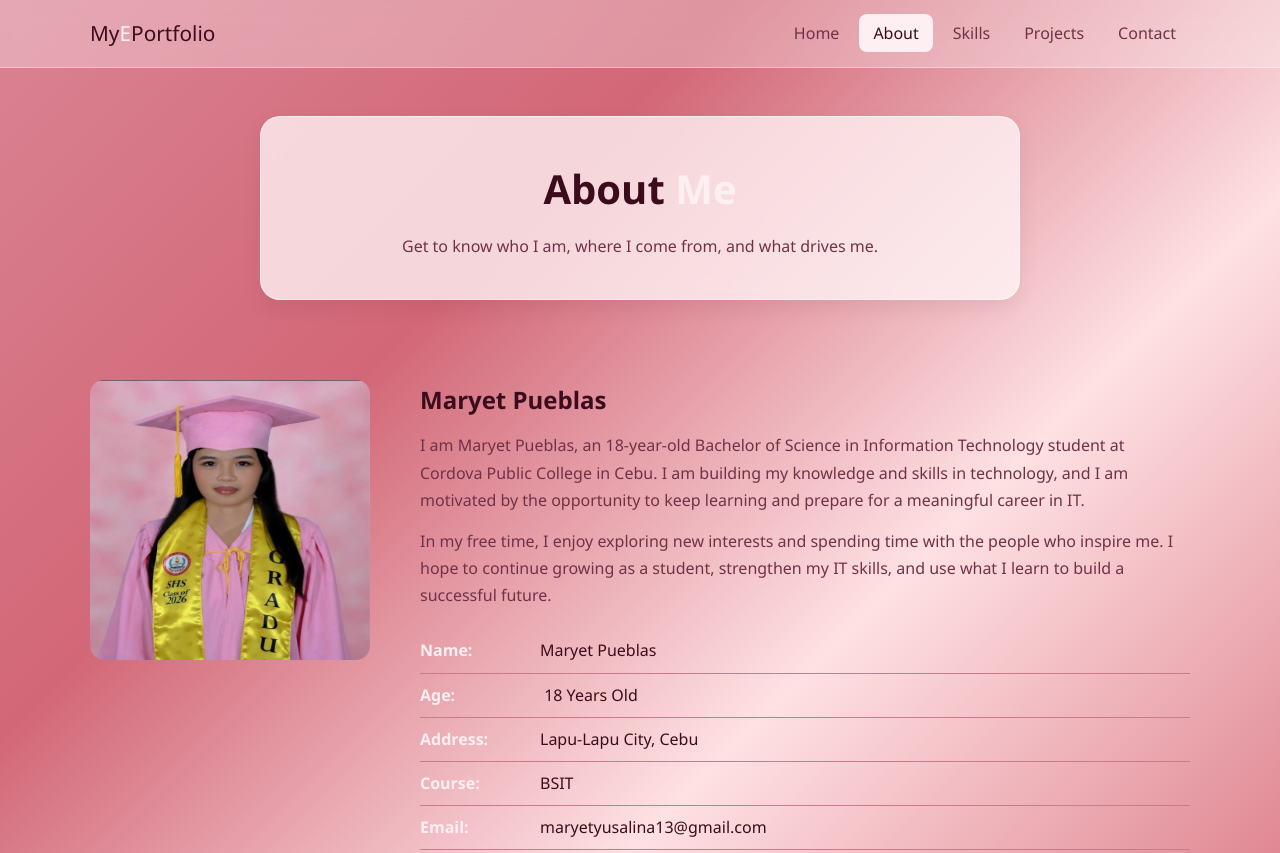
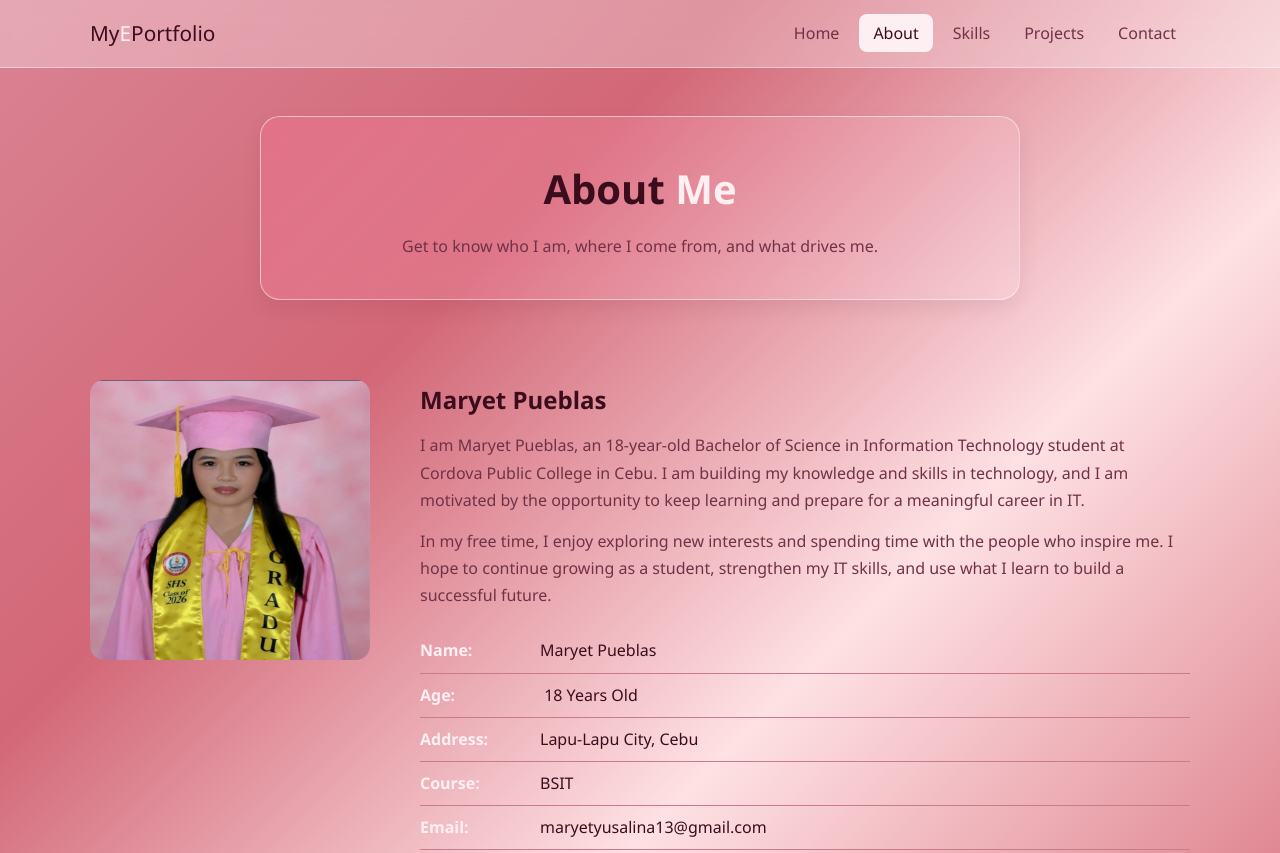
Before and after one commit to maryetyusalina13-lang/portfolio.itc, a plain HTML site: page about.html in a window 1280 px wide. Shown: the top 853 px of the page. Drawn offline with Linux system fonts and the light colour scheme.

Commit message:
Tint page heading cards to match the skill progress bars

```diff
--- a/style.css
+++ b/style.css
@@ -73,9 +73,9 @@ a { color: var(--accent); text-decoration: none; }
   margin: 48px auto 10px;
   padding: 38px 28px;
   text-align: center;
-  background: var(--bg-card);
-  backdrop-filter: blur(10px);
-  -webkit-backdrop-filter: blur(10px);
+  background: linear-gradient(135deg, rgba(254, 111, 146, 0.3), rgba(254, 239, 243, 0.24));
+  backdrop-filter: blur(14px);
+  -webkit-backdrop-filter: blur(14px);
   border: 1px solid rgba(255, 255, 255, 0.5);
   border-radius: 20px;
   box-shadow: 0 8px 20px rgba(59, 13, 28, 0.08);
```
